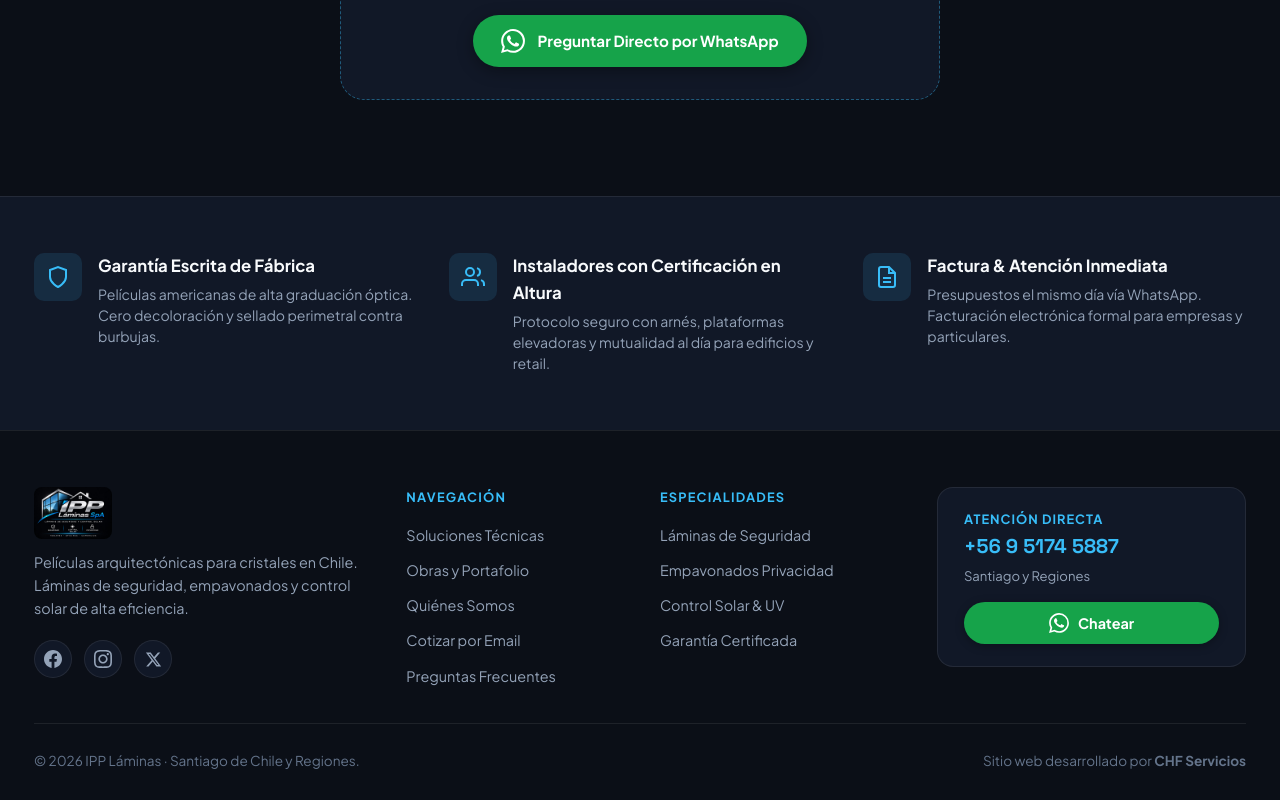
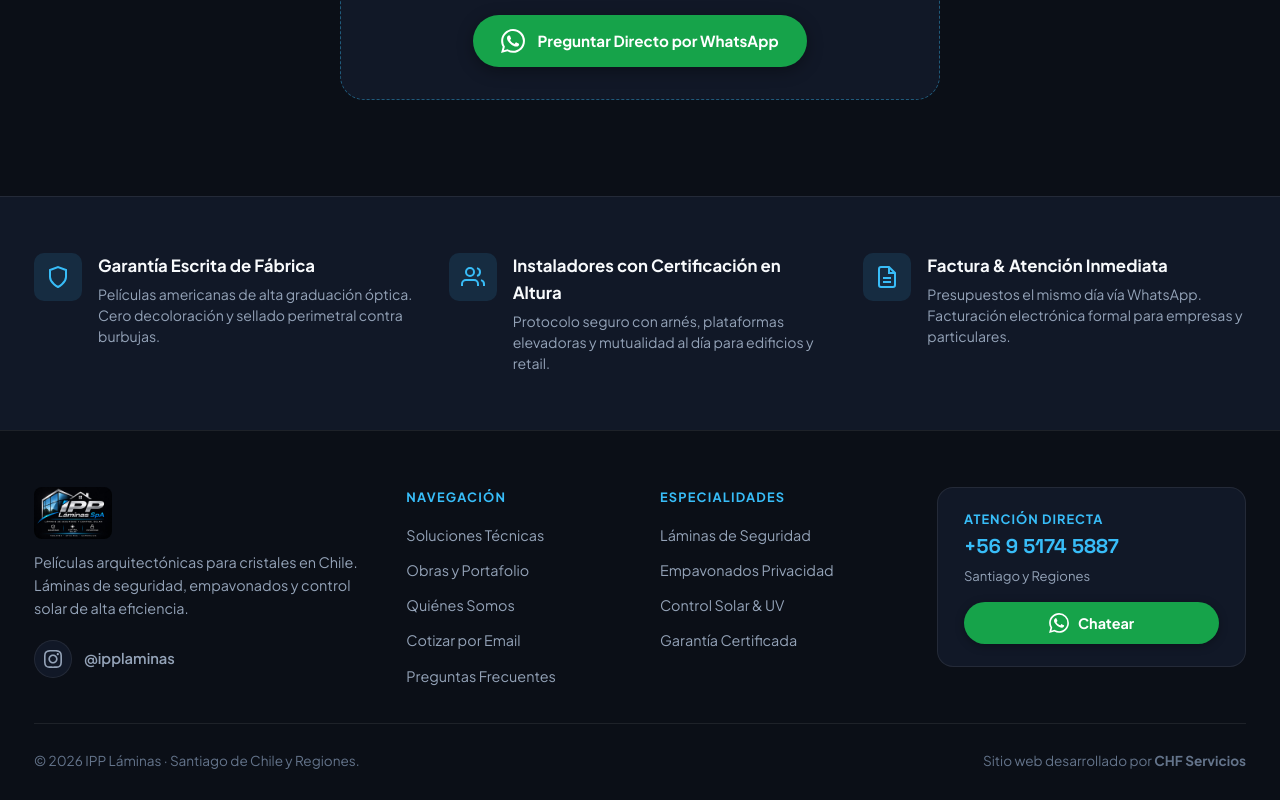
Before and after one commit to Manuel-GY/Ipp-Laminas, a website: page index.html in a window 1280 px wide. Shown: the part 6538-7338 px from the top of the page. Drawn offline with Linux system fonts and the light colour scheme.

Commit message:
feat: dejar unicamente enlace oficial a Instagram instagram.com/ipplaminas

```diff
--- a/css/styles.css
+++ b/css/styles.css
@@ -1138,6 +1138,18 @@ button, input, select, textarea {
 
 .footer-social-link svg {
   display: block;
+}
+
+.footer-ig-handle {
+  font-size: 0.92rem;
+  font-weight: 600;
+  color: var(--text-muted);
+  text-decoration: none;
+  transition: var(--transition);
+}
+
+.footer-ig-handle:hover {
+  color: var(--accent-cyan);
 }
 
 .footer-cta-card {
--- a/index.html
+++ b/index.html
@@ -23,7 +23,7 @@
   <meta name="theme-color" content="#0B0F17" />
 
   <link rel="icon" type="image/svg+xml" href="assets/favicon.svg" />
-  <link rel="stylesheet" href="css/styles.css?v=20261123_v4" />
+  <link rel="stylesheet" href="css/styles.css?v=20261123_v5" />
   <!-- Estilos críticos para carga instantánea de formulario y botones de contacto -->
   <style>
     /* Arquitectura Senior: Tokens calibrados para evitar resplandor/halo de fósforo en fondos oscuros */
@@ -806,22 +806,15 @@
             Películas arquitectónicas para cristales en Chile. Láminas de seguridad, empavonados y control solar de alta eficiencia.
           </p>
 
-          <!-- Canales Oficiales y Redes Sociales (Placeholders configurados) -->
+          <!-- Canal Oficial Instagram -->
           <div class="footer-social-row">
-            <a href="#" class="footer-social-link" aria-label="Facebook (Próximamente)" title="Facebook - IPP Láminas">
-              <svg width="18" height="18" viewBox="0 0 24 24" fill="currentColor">
-                <path d="M24 12.073c0-6.627-5.373-12-12-12s-12 5.373-12 12c0 5.99 4.388 10.954 10.125 11.854v-8.385H7.078v-3.47h3.047V9.43c0-3.007 1.792-4.669 4.533-4.669 1.312 0 2.686.235 2.686.235v2.953H15.83c-1.491 0-1.956.925-1.956 1.874v2.25h3.328l-.532 3.47h-2.796v8.385C19.612 23.027 24 18.062 24 12.073z"/>
-              </svg>
-            </a>
-            <a href="#" class="footer-social-link" aria-label="Instagram (Próximamente)" title="Instagram - IPP Láminas">
+            <a href="https://www.instagram.com/ipplaminas" target="_blank" rel="noopener noreferrer" class="footer-social-link" aria-label="Instagram @ipplaminas" title="Instagram @ipplaminas">
               <svg width="18" height="18" viewBox="0 0 24 24" fill="currentColor">
                 <path d="M12 2.163c3.204 0 3.584.012 4.85.07 3.252.148 4.771 1.691 4.919 4.919.058 1.265.069 1.645.069 4.849 0 3.205-.012 3.584-.069 4.849-.149 3.225-1.664 4.771-4.919 4.919-1.266.058-1.644.07-4.85.07-3.204 0-3.584-.012-4.849-.07-3.26-.149-4.771-1.699-4.919-4.92-.058-1.265-.07-1.644-.07-4.849 0-3.204.013-3.583.07-4.849.149-3.227 1.664-4.771 4.919-4.919 1.266-.057 1.645-.069 4.849-.069zm0-2.163c-3.259 0-3.667.014-4.947.072-4.358.2-6.78 2.618-6.98 6.98-.059 1.281-.073 1.689-.073 4.948 0 3.259.014 3.668.072 4.948.2 4.358 2.618 6.78 6.98 6.98 1.281.058 1.689.072 4.948.072 3.259 0 3.668-.014 4.948-.072 4.354-.2 6.782-2.618 6.979-6.98.059-1.28.073-1.689.073-4.948 0-3.259-.014-3.667-.072-4.947-.196-4.354-2.617-6.78-6.979-6.98-1.281-.059-1.69-.073-4.949-.073zm0 5.838c-3.403 0-6.162 2.759-6.162 6.162s2.759 6.163 6.162 6.163 6.162-2.759 6.162-6.163c0-3.403-2.759-6.162-6.162-6.162zm0 10.162c-2.209 0-4-1.79-4-4 0-2.209 1.791-4 4-4s4 1.791 4 4c0 2.21-1.791 4-4 4zm6.406-11.845c-.796 0-1.441.645-1.441 1.44s.645 1.44 1.441 1.44c.795 0 1.439-.645 1.439-1.44s-.644-1.44-1.439-1.44z"/>
               </svg>
             </a>
-            <a href="#" class="footer-social-link" aria-label="X / Twitter (Próximamente)" title="X / Twitter - IPP Láminas">
-              <svg width="17" height="17" viewBox="0 0 24 24" fill="currentColor">
-                <path d="M18.244 2.25h3.308l-7.227 8.26 8.502 11.24H16.17l-5.214-6.817L4.99 21.75H1.68l7.73-8.835L1.254 2.25H8.08l4.713 6.231zm-1.161 17.52h1.833L7.084 4.126H5.117z"/>
-              </svg>
+            <a href="https://www.instagram.com/ipplaminas" target="_blank" rel="noopener noreferrer" class="footer-ig-handle">
+              @ipplaminas
             </a>
           </div>
         </div>
```
